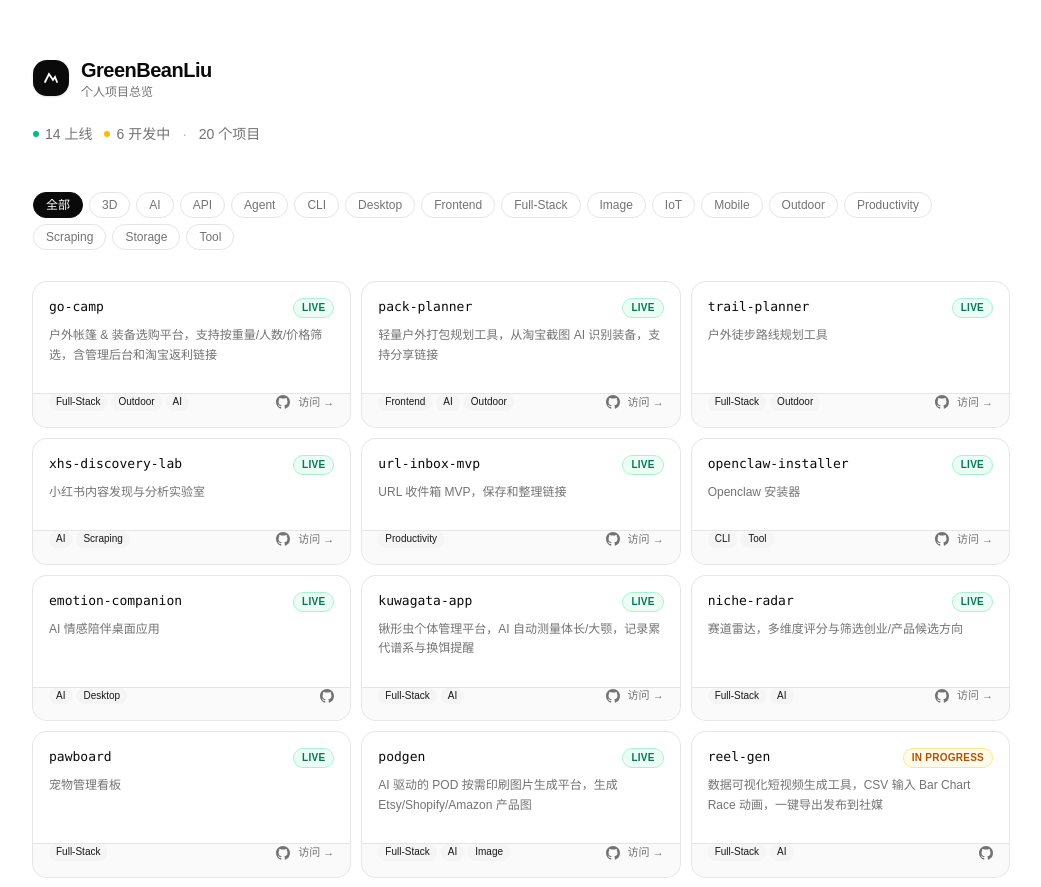
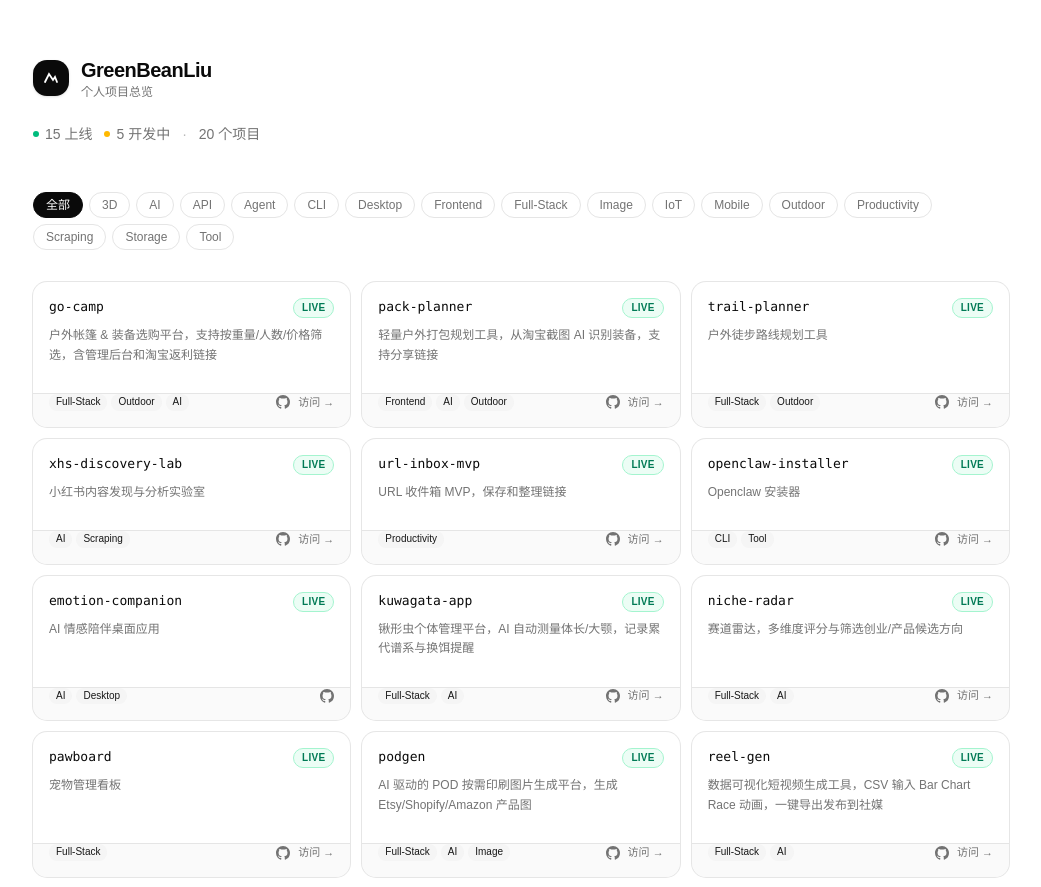
Before and after one commit to GreenBeanLiu/works-portal, a React (Vite) app: page / in a window 1280 px wide. Shown: the top 887 px of the page, without its empty margins (119-1160 px from the left). Built offline with nearby package versions, Linux system fonts and the light colour scheme.

Commit message:
auto: update projects data

```diff
--- a/src/data/projects.ts
+++ b/src/data/projects.ts
@@ -99,8 +99,9 @@ export const projects: Project[] = [
     name: 'reel-gen',
     description: '数据可视化短视频生成工具，CSV 输入 Bar Chart Race 动画，一键导出发布到社媒',
     tags: ['Full-Stack', 'AI'],
+    url: 'https://reel-gen-production-a065.up.railway.app',
     repo: 'https://github.com/GreenBeanLiu/reel-gen',
-    status: 'wip',
+    status: 'live',
   },
   {
     name: 'sd-studio',
```
